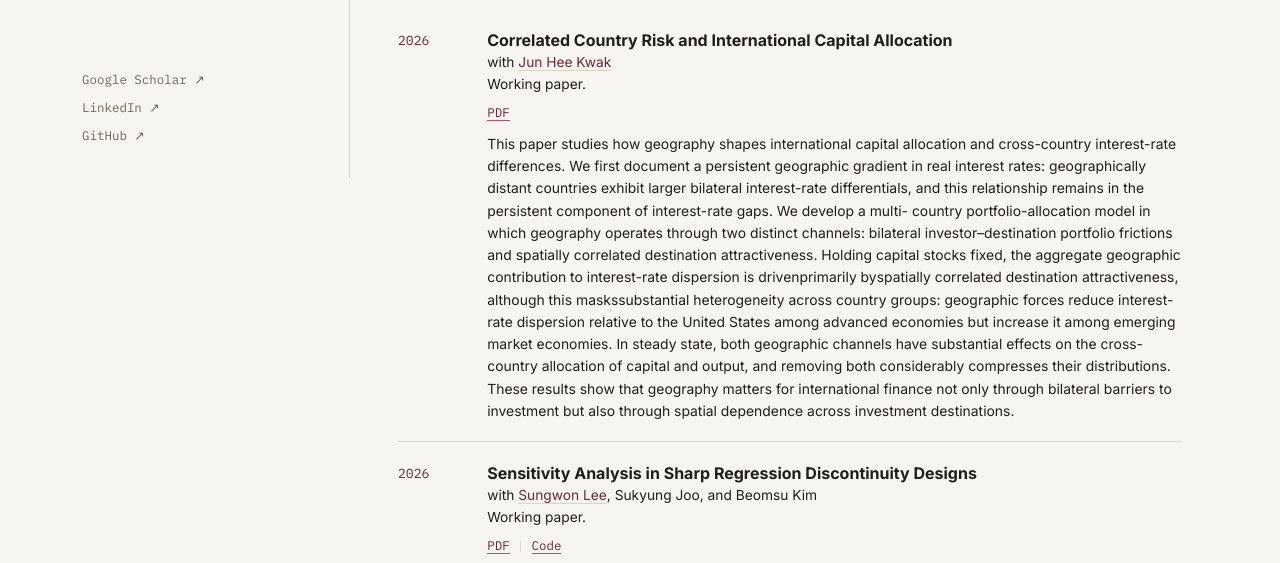
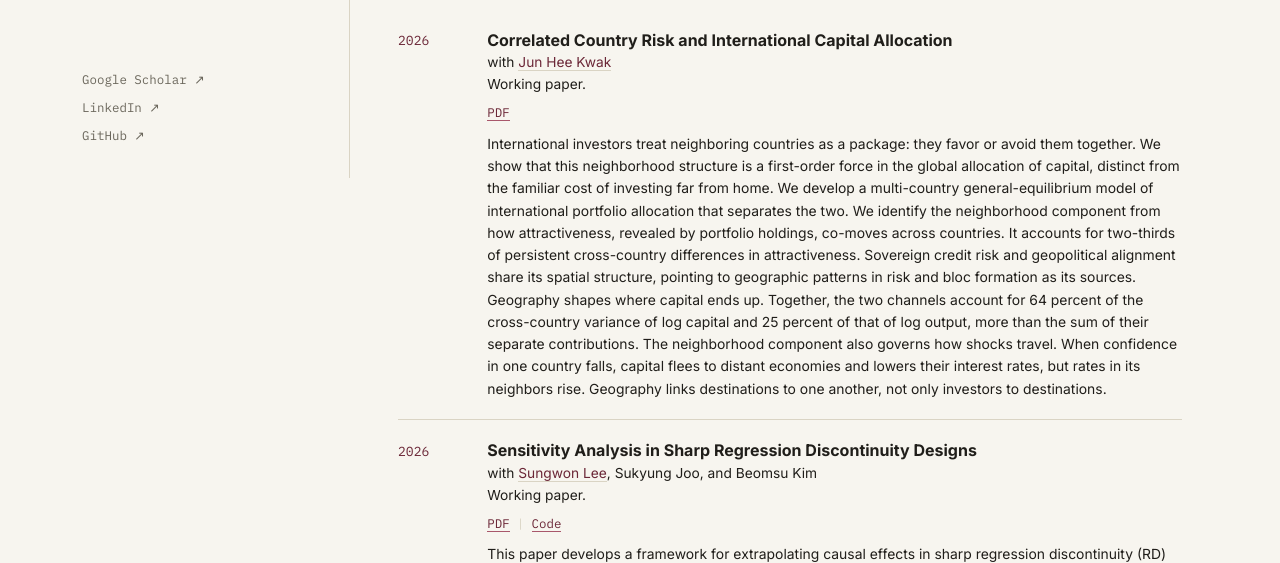
Before and after one commit to SiyoungLeeEcon/SiyoungLeeEcon.github.io, a plain HTML site: page index.html in a window 1280 px wide. Shown: the part 622-1185 px from the top of the page. Drawn offline with Linux system fonts and the light colour scheme.

Commit message:
Update index.html

```diff
--- a/index.html
+++ b/index.html
@@ -4,14 +4,13 @@
 <meta charset="UTF-8">
 <meta name="viewport" content="width=device-width, initial-scale=1.0">
 
-<!-- 1. 기본 SEO 메타 태그 (구글 검색 상위 노출에 필수) -->
+
 <title>Siyoung Lee — Economics</title>
 <meta name="description" content="Siyoung Lee is an M.A. student in Economics at Sogang University specializing in Macroeconomics, International Finance, and Spatial Economics.">
 <meta name="keywords" content="Siyoung Lee, Economics, Sogang University, International Finance, Spatial Economics, Ph.D. Applicant">
 <meta name="author" content="Siyoung Lee">
 <link rel="canonical" href="https://siyoungleeecon.github.io/">
 
-<!-- 2. 소셜 미디어 및 링크 공유용 Open Graph 태그 -->
 <meta property="og:title" content="Siyoung Lee — Ph.D. Applicant in Economics">
 <meta property="og:description" content="M.A. student in Economics at Sogang University. Research interests: International Finance, Macroeconomics, Spatial Economics.">
 <meta property="og:type" content="website">
@@ -324,20 +323,19 @@
             <p class="pub-links">
               <a href="Correlated Country Risk and International Capital Allocation.pdf">PDF</a>
             </p>
-            <p class="pub-desc">This paper studies how geography shapes international capital allocation and cross-country
-              interest-rate differences. We first document a persistent geographic gradient in real interest
-              rates: geographically distant countries exhibit larger bilateral interest-rate differentials, and
-              this relationship remains in the persistent component of interest-rate gaps. We develop a multi-
-              country portfolio-allocation model in which geography operates through two distinct channels:
-              bilateral investor–destination portfolio frictions and spatially correlated destination attractiveness.
-              Holding capital stocks fixed, the aggregate geographic contribution to interest-rate dispersion is
-              drivenprimarily byspatially correlated destination attractiveness, although this maskssubstantial
-              heterogeneity across country groups: geographic forces reduce interest-rate dispersion relative to
-              the United States among advanced economies but increase it among emerging market economies.
-              In steady state, both geographic channels have substantial effects on the cross-country allocation
-              of capital and output, and removing both considerably compresses their distributions. These
-              results show that geography matters for international finance not only through bilateral barriers
-              to investment but also through spatial dependence across investment destinations.</p>
+            <p class="pub-desc">International investors treat neighboring countries as a package: they favor or avoid them
+                  together. We show that this neighborhood structure is a first-order force in the global allocation
+                  of capital, distinct from the familiar cost of investing far from home. We develop a multi-country
+                  general-equilibrium model of international portfolio allocation that separates the two. We identify
+                  the neighborhood component from how attractiveness, revealed by portfolio holdings, co-moves
+                  across countries. It accounts for two-thirds of persistent cross-country differences in attractiveness.
+                  Sovereign credit risk and geopolitical alignment share its spatial structure, pointing to geographic
+                  patterns in risk and bloc formation as its sources. Geography shapes where capital ends up.
+                  Together, the two channels account for 64 percent of the cross-country variance of log capital
+                  and 25 percent of that of log output, more than the sum of their separate contributions. The
+                  neighborhood component also governs how shocks travel. When confidence in one country falls,
+                  capital flees to distant economies and lowers their interest rates, but rates in its neighbors rise.
+                  Geography links destinations to one another, not only investors to destinations.</p>
           </div>
         </li>
         <li>
```
